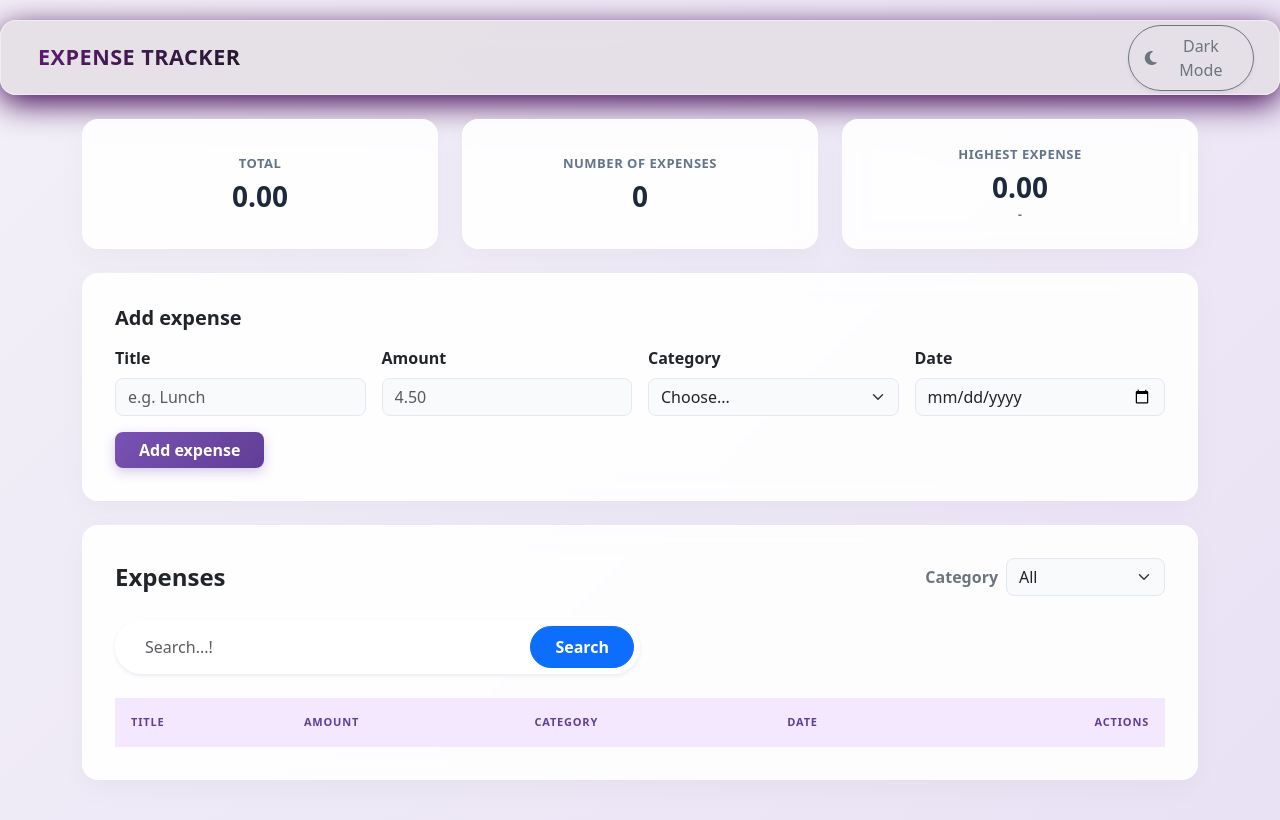
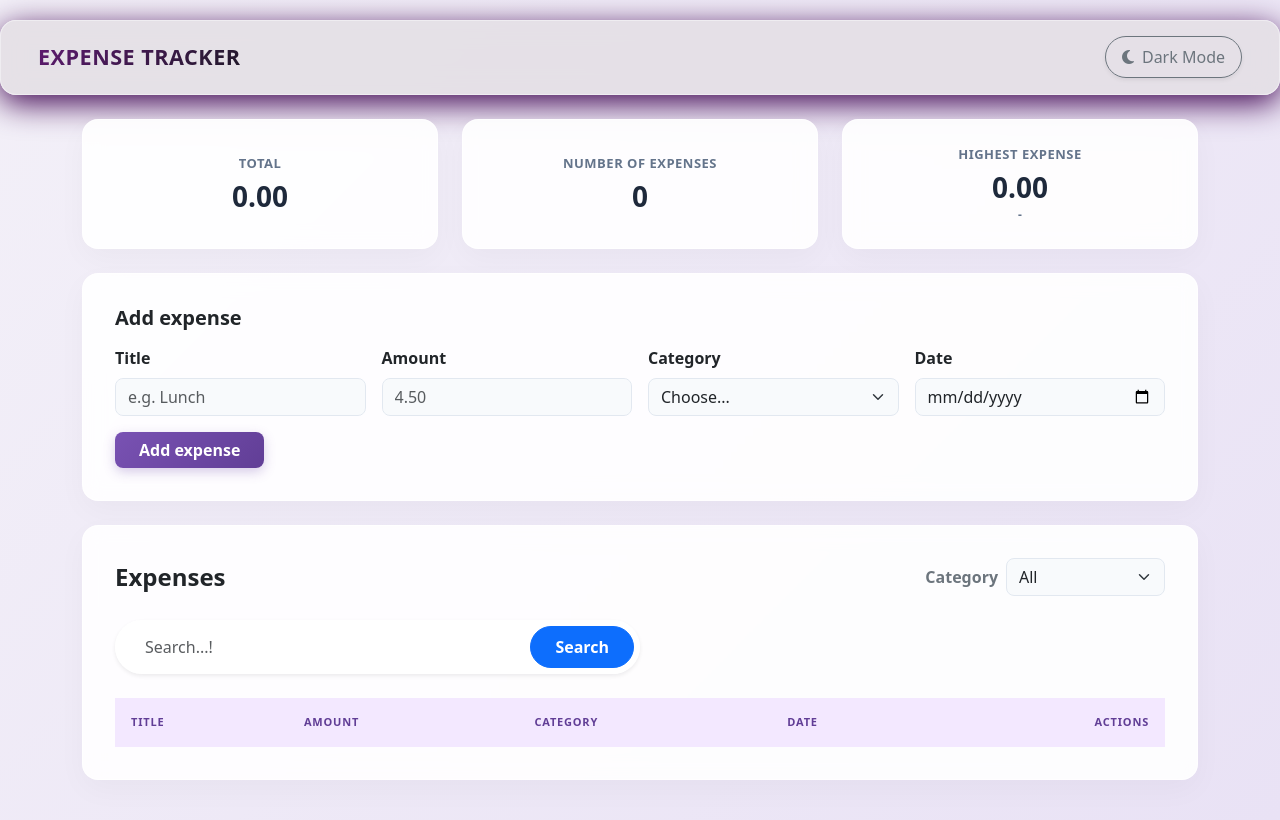
Before and after one commit to abdallah-Frehat/expense-tracker, a website: page frontend/index.html in a window 1280 px wide. Drawn offline with nearby package versions, Linux system fonts and the light colour scheme; no server answers.

Commit message:
Update project files

```diff
--- a/frontend/index.html
+++ b/frontend/index.html
@@ -8,15 +8,16 @@
 <link rel="stylesheet" href="./css/style.css"></head>
 <link rel="stylesheet" href="https://cdnjs.cloudflare.com/ajax/libs/font-awesome/6.4.0/css/all.min.css">
 <body class="bg-light">
+<nav class="navbar navbar-expand-lg">
+    <div class="container-fluid d-flex justify-content-between align-items-center">
+        <span class="navbar-brand h1-text g-text mb-0">EXPENSE TRACKER</span>
 
-    <nav class="navbar navbar-expand-lg">
-        <div class="container-fluid">
-            <span class="navbar-brand h1-text g-text">EXPENSE TRACKER</span>
-        </div>
-   <button id="darkModeToggle" class="btn btn-outline-secondary rounded-pill px-3 py-2 d-flex align-items-center justify-content-center gap-2 shadow-sm">
-    <i id="themeIcon" class="fas fa-moon"></i>
-<span id="themeText">Dark Mode</span></button>
-    </nav>
+        <button id="darkModeToggle" class="btn btn-outline-secondary rounded-pill px-3 py-2 d-flex align-items-center justify-content-center gap-2 shadow-sm">
+            <i id="themeIcon" class="fas fa-moon"></i>
+            <span id="themeText">Dark Mode</span>
+        </button>
+    </div>
+</nav>
 
     <div class="container my-4">
 
```
Also changed, not shown: backend/package.json (deleted, +0 -8 lines), 1 other file.
